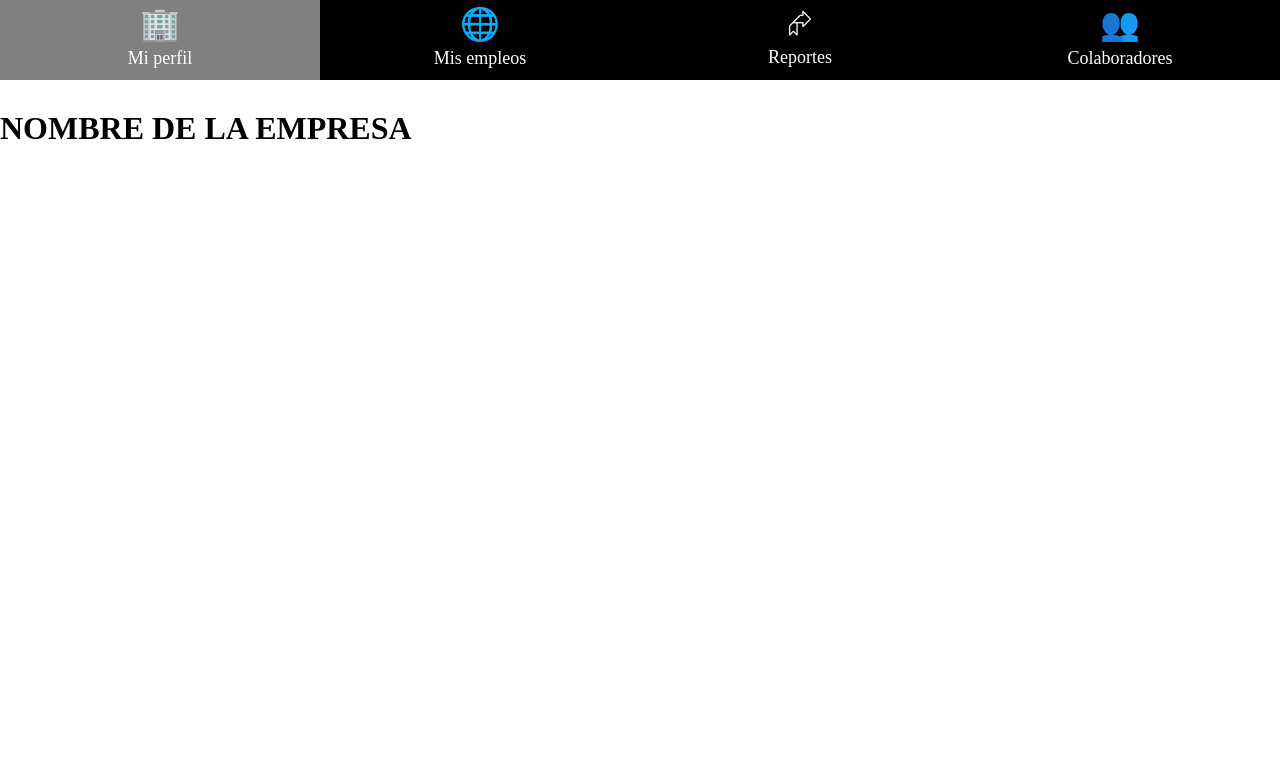
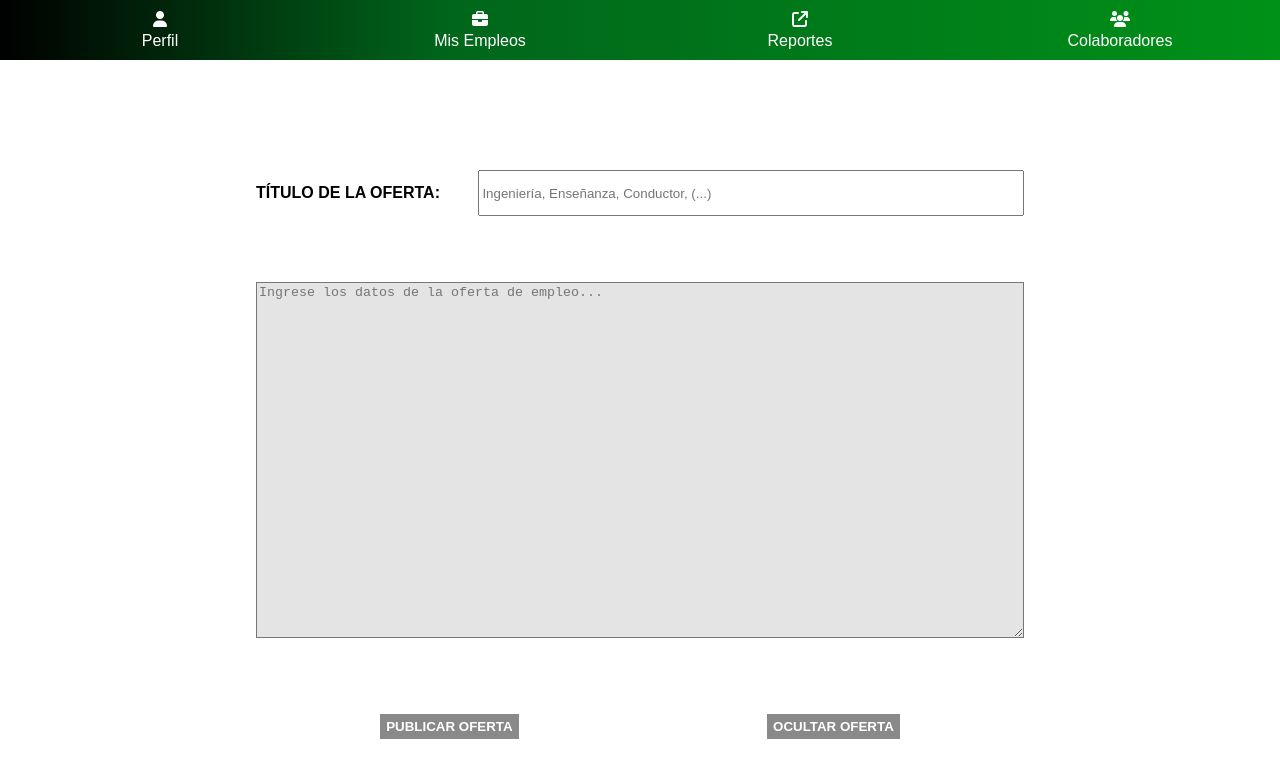
Before and after one commit to AleChacon34/AgileWare-Solutions---Proyecto, a plain HTML site: page Bolsa de Empleo/Empresa - Mis Empleos/Crear Oferta de Empleo/crearOfertaEmpleo.html in a window 1280 px wide. Drawn offline with Linux system fonts and the light colour scheme.

Commit message:
Crear Oferta completador html y css

```diff
--- a/Bolsa de Empleo/Empresa - Mis Empleos/Crear Oferta de Empleo/crearOfertaEmpleo.css
+++ b/Bolsa de Empleo/Empresa - Mis Empleos/Crear Oferta de Empleo/crearOfertaEmpleo.css
@@ -1,44 +1,57 @@
-
 html, body{
     height: 100vh;
     width: 100vw;
     margin: 0;
 }
 
-
-
-
-#main-navigation{
-    height:80px;
-    display: flex;
-    Background-color: black;
-    color: white;
-    margin: 0px 0px 30px 0px;
+body{
+    font-family: sans-serif;
 }
 
-#main-navigation p{
-    margin:0;
+label {
+    color: black;
+    font-weight: bold;
 }
-#main-navigation section{
+
+main{
     display: flex;
     flex-direction: column;
-    flex-basis: 25%;
+    height: 100%;
+    align-items: center;
+    justify-content: space-around;
+}
+
+div{
+    display: flex;
+    height: 10%;
+    width: 60%;
+    justify-content: space-between;
     align-items: center;
 }
 
-#main-navigation section:hover{
-    background-color: gray;
+div input{
+    height: 40px;
+    width: 70%;
 }
 
-#main-navigation p{
-    font-size:xx-large;
-    margin: 5px;
+#seccion-datos{
+    width: 100%;
+    height: 350px;
+    background-color: rgb(228, 228, 228);
 }
 
-#main-navigation section a{
-    font-size:large;
+.buttons{
+    justify-content: space-around;
 }
 
-#main-navigation section a:hover{
-    border-bottom: 4px solid white;
+button{
+    color: white;
+    background-color: rgb(137, 137, 137);
+    font-weight: bolder;
+    border-style: none;
+    height:25px
 }
+
+button:hover{
+    background-color: black;
+}
--- a/Bolsa de Empleo/Empresa - Mis Empleos/Crear Oferta de Empleo/crearOfertaEmpleo.html
+++ b/Bolsa de Empleo/Empresa - Mis Empleos/Crear Oferta de Empleo/crearOfertaEmpleo.html
@@ -1,27 +1,42 @@
 <!DOCTYPE html>
     <html>
         <head>
+            <script src="https://kit.fontawesome.com/3d4c892592.js" crossorigin="anonymous"></script>
+            <link rel="stylesheet" href="/Bolsa de Empleo/cssGeneral/barraNavegacionEmpresa.css" />
             <link rel="stylesheet" href="crearOfertaEmpleo.css"/>
         </head>
         <body>
-            <nav id = "main-navigation">
-                <section>
-                    <p>&#127970</p>
-                    <a>Mi perfil</a>
-                </section>
-                <section>
-                    <p>&#127760</p>
-                    <a>Mis empleos</a>
-                </section>
-                <section>
-                    <p>&#11187</p>
-                    <a>Reportes</a>
-                </section>
-                <section>
-                    <p>&#128101</p>
-                    <a>Colaboradores</a>
-                </section>
-            </nav>
-            <h1>
-                NOMBRE DE LA EMPRESA
-            </h1>
+            <nav>
+                <div>
+                  <i class="fa-solid fa-user"></i>
+                  <a href="">Perfil</a>
+                </div>
+                <div>
+                  <i class="fa-solid fa-briefcase"></i>
+                  <a href="">Mis Empleos</a>
+                </div>
+                <div>
+                  <i class="fa-solid fa-arrow-up-right-from-square"></i>
+                  <a href="">Reportes</a>
+                </div>
+                <div>
+                  <i class="fa-solid fa-users"></i>
+                  <a href="">Colaboradores</a>
+                </div>
+              </nav>
+              <main>
+                <div>
+                    <label for = "seccion-titulo">TÍTULO DE LA OFERTA: </label>
+                    <input id = "seccion-titulo" type = "text" placeholder="Ingeniería, Enseñanza, Conductor, (...)">
+                </div>
+                <div>
+                    <label for = "seccion-datos"></label>
+                    <textarea id = "seccion-datos" name = "Datos de la oferta" placeholder="Ingrese los datos de la oferta de empleo..."></textarea>
+                </div>
+                <div class = "buttons">
+                    <button type="submit">PUBLICAR OFERTA</button>
+                    <button type="submit">OCULTAR OFERTA</button>
+                </div>
+              </main>
+        </body>
+    </html>
```
